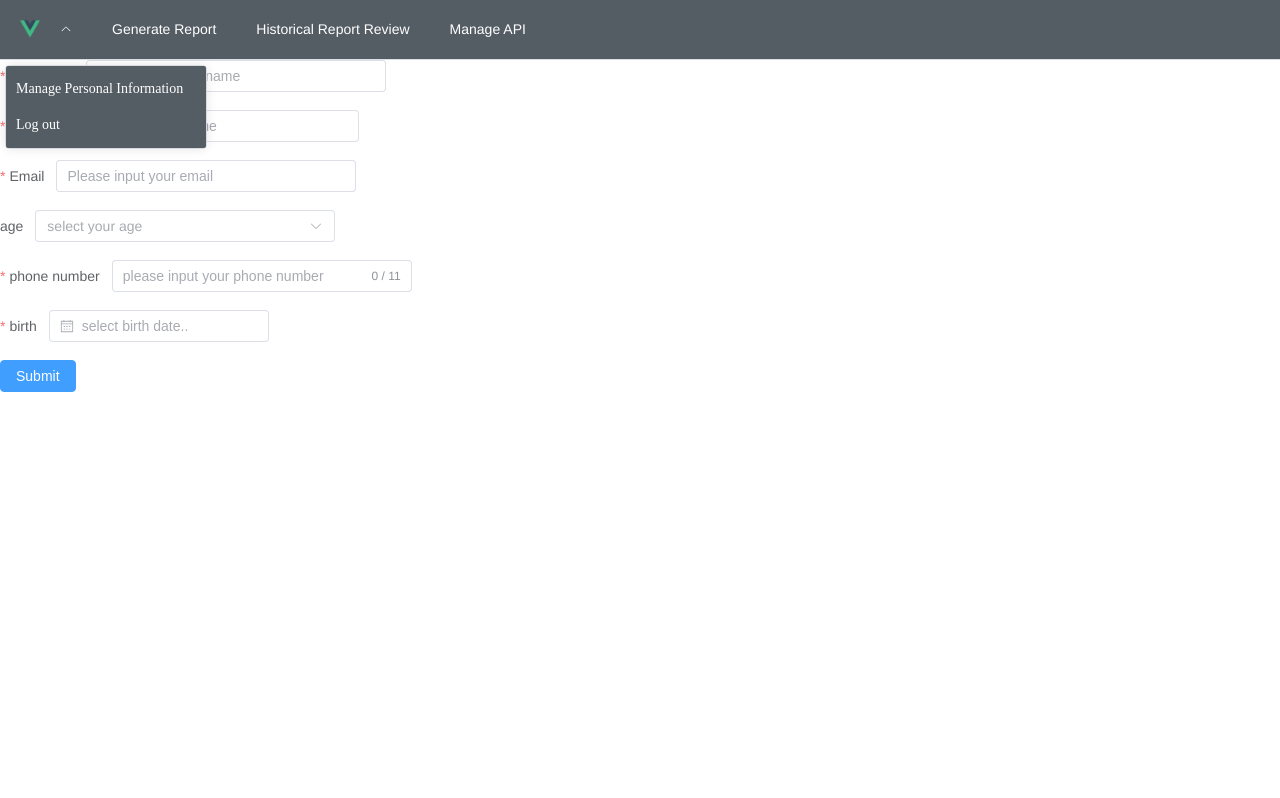
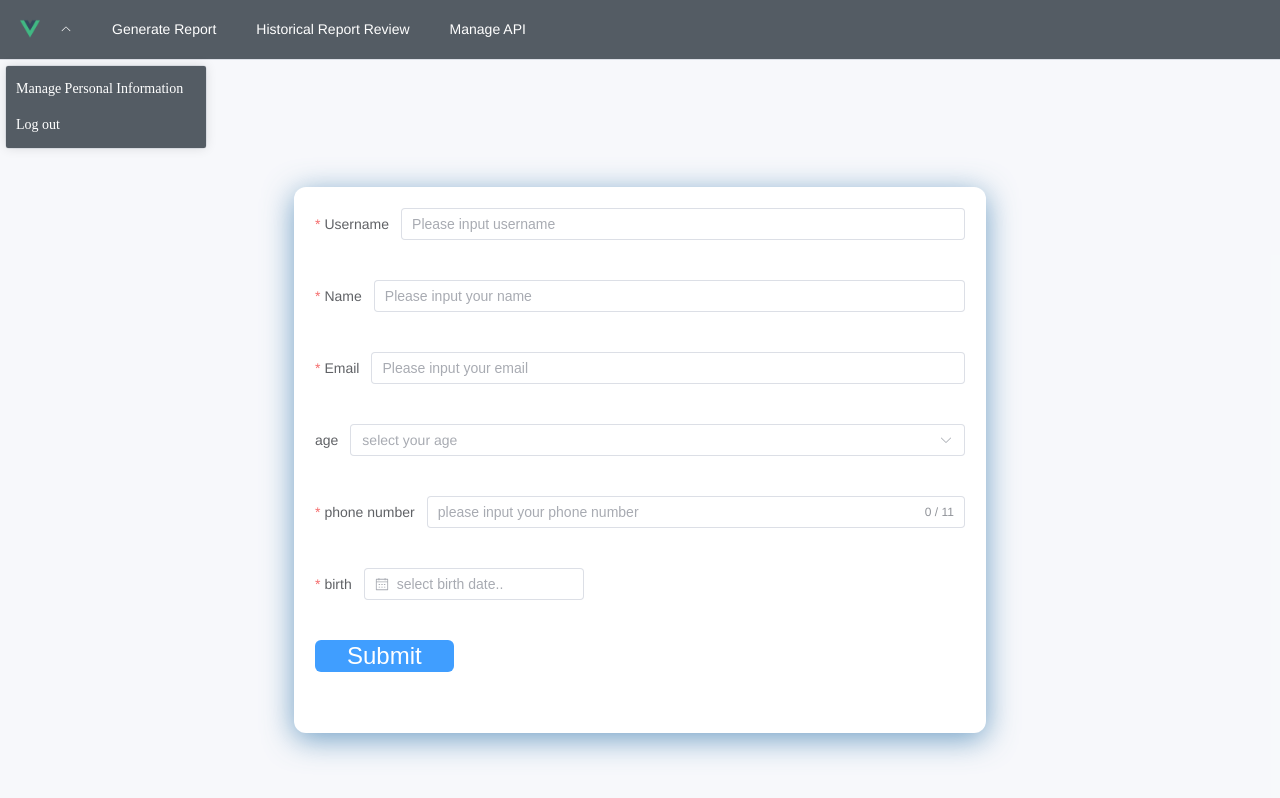
Before and after one commit to LeonalZong/ELEC5620, a Vue app: page /UpdateInformation in a window 1280 px wide. Shown: the top 798 px of the page. Built offline with nearby package versions, Linux system fonts and the light colour scheme.

Commit message:
美化视图

```diff
--- a/src/components/UpdateInformation.vue
+++ b/src/components/UpdateInformation.vue
@@ -10,6 +10,7 @@
         <el-menu-item index="3" @click="goToPage('/ReportReview')">Historical Report Review</el-menu-item>
         <el-menu-item index="4">Manage API</el-menu-item>
     </el-menu>
+    <div class="form-container">
     <el-form :model="form" :rules="rules" ref="formRef">
         <el-form-item label="Username" prop="username">
             <el-input v-model="form.username" placeholder="Please input username" clearable></el-input>
@@ -35,6 +36,7 @@
             <el-button type="primary" @click="submitForm">Submit</el-button>
         </el-form-item>
     </el-form>
+</div>
 </template>
 
 <script>
@@ -164,17 +166,58 @@ export default {
 </script>
 
 <style scoped>
-.el-select, .el-input {
-    width: 300px;
+.form-container {
+    display: flex;
+    justify-content: center; /* 水平居中 */
+    align-items: center; /* 垂直居中 */
+    height: 100vh; /* 占满整个窗口 */
+    background-color: #f5f7fac9; /* 背景色：浅灰色 */
 }
 
-
-.el-menu-demo {
-    line-height: 0;
+.el-form {
+    width: 650px; /* 调整表单宽度 */
+    padding: 21px;
+    background-color: #fff;
+    box-shadow: 0 6px 30px rgba(70, 132, 180, 0.76); /* 为表单添加阴影 */
+    border-radius: 12px; /* 圆角 */
+    transition: all 0.3s ease-in-out; /* 增加过渡效果 */
 }
 
+/* 增加表单项之间的间距 */
+::v-deep .el-form-item {
+    margin-bottom: 40px;
+}
+/* 让提交按钮居中 */
+::v-deep .el-form-item:last-child {
+    text-align: center;
+}
+/* 美化提交按钮 */
+::v-deep .el-button {
+    font-size: 24px;
+    padding:16px 32px;
+    background-color: #409EFF;
+    color: #fff;
+    border: none;
+    border-radius: 6px;
+    text-align: center;
+}
 
+/* 提交按钮的加深效果 */
+::v-deep .el-button:hover {
+    background-color: #66b0ff;
+}
 
+/* 输入框和选择器的边框 */
+::v-deep .el-input__inner,
+::v-deep .el-select .el-input__inner,
+::v-deep .el-date-editor .el-input__inner {
+    border-radius: 5px;
+}
 
-
+/* 为输入框和选择器添加聚焦时的边框加深 */
+::v-deep .el-input__inner:focus,
+::v-deep .el-select .el-input__inner:focus,
+::v-deep .el-date-editor .el-input__inner:focus {
+    border-color: #409EFF;
+}
 </style>
```
